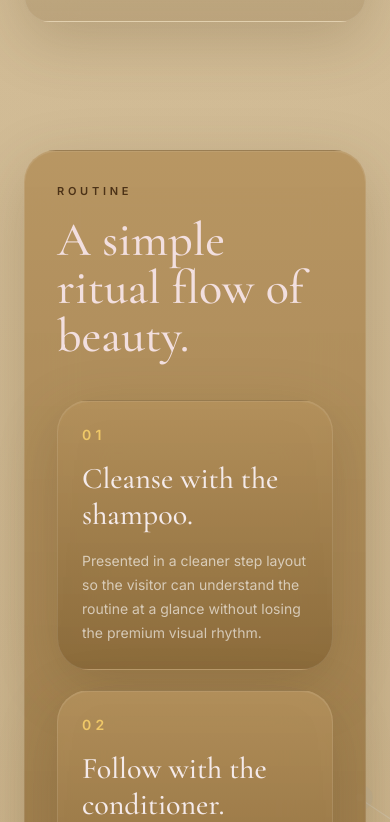
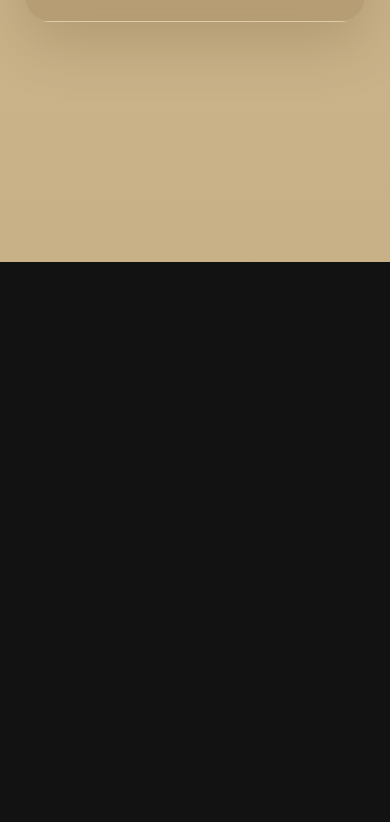
Before and after one commit to DanSid/dudleyscalp-skin, a React (Vite) app: page /peppermint-combo in a window 390 px wide. Shown: the part 6882-7704 px from the top of the page. After the commit the page ends 7144 px from the top, so only its background shows below. Built offline with nearby package versions, Linux system fonts and the light colour scheme; a web font is replaced by a local one.

Commit message:
PushUpdatesScalpLand

```diff
--- a/src/components/site/ProductPage.jsx
+++ b/src/components/site/ProductPage.jsx
@@ -344,28 +344,7 @@ export default function ProductPage({ product }) {
   </section>
 )}
 
-   <section id="routine" className="mx-auto max-w-7xl px-6 py-12 sm:px-8 lg:px-10">
-        <Reveal direction="up">
-          <div className="dudley-card p-8 lg:p-10">
-            <p className="section-label">Routine</p>
-            <h2 className="mt-4 font-display text-5xl text-[#f2dfdf]">A simple ritual flow of beauty.</h2>
-            <div className="mt-10 grid gap-5 lg:grid-cols-3">
-              {product.routine.map((step, index) => (
-                <Reveal key={step} direction={index % 3 === 0 ? 'left' : index % 3 === 1 ? 'up' : 'right'} delay={index * 0.08}>
-                  <div className="dudley-card dudley-card-hover p-6">
-                    <div className="text-sm font-semibold uppercase tracking-[0.3em] text-[#efc868]">{`0${index + 1}`}</div>
-                    <h3 className="mt-4 font-display text-3xl text-[#f4eaea]">{step}</h3>
-                    <p className="mt-4 text-sm leading-6 text-white/[0.62]">
-                      Presented in a cleaner step layout so the visitor can understand the routine at a
-                      glance without losing the premium visual rhythm.
-                    </p>
-                  </div>
-                </Reveal>
-              ))}
-            </div>
-          </div>
-        </Reveal>
-      </section>
+
 
       {/* Render modal if open */}
       {modalOpen && (
```
